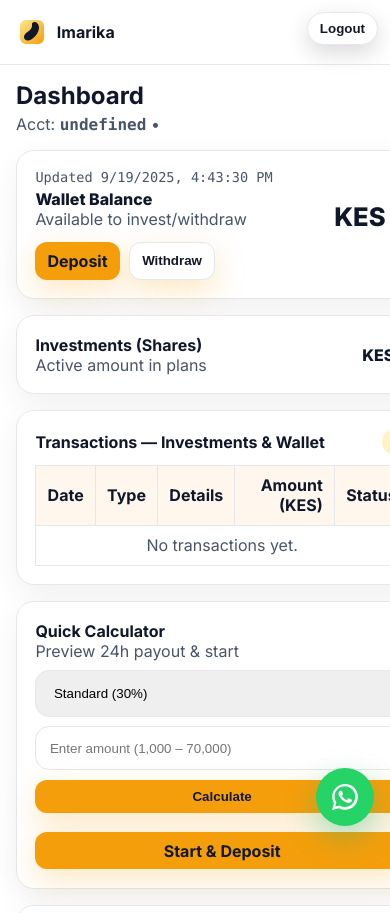
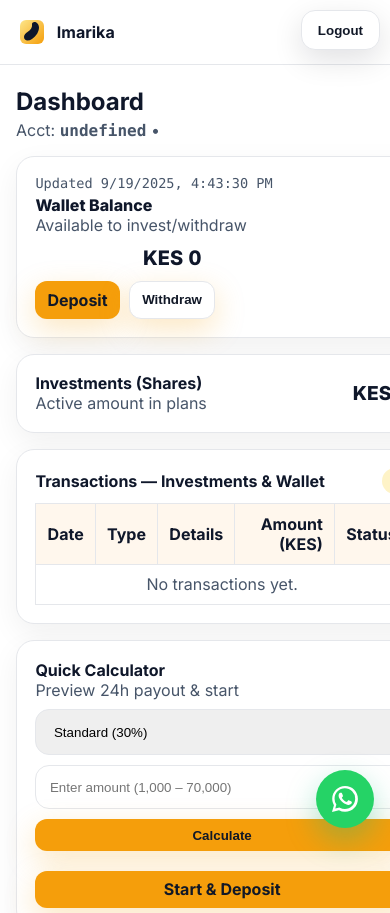
Before and after one commit to Masterkartel/imarika, a website: page public/dashboard.html in a window 390 px wide. Shown: the top 913 px of the page. Drawn offline with Linux system fonts and the light colour scheme; sample sign-in values are in the browser's storage.

Commit message:
Update dashboard.html

```diff
--- a/public/dashboard.html
+++ b/public/dashboard.html
@@ -1,10 +1,11 @@
 <!doctype html>
 <html lang="en">
-<meta charset="utf-8">
+<meta charset="utf-8" />
 <meta name="viewport" content="width=device-width, initial-scale=1" />
 <title>Dashboard | Imarika</title>
-<link rel="icon" href="/favicon.svg">
-<link href="https://fonts.googleapis.com/css2?family=Inter:wght@400;600;700;800&display=swap" rel="stylesheet">
+<link rel="icon" href="/favicon.svg" />
+<link href="https://fonts.googleapis.com/css2?family=Inter:wght@400;600;700;800&display=swap" rel="stylesheet" />
+
 <style>
   :root{
     --bg:#fff;--text:#0f172a;--muted:#475569;--line:#e5e7eb;--card:#fff;
@@ -14,45 +15,69 @@
   body{margin:0;background:var(--bg);color:var(--text);font-family:Inter,system-ui,-apple-system,Segoe UI,Roboto,Arial,sans-serif}
   a{text-decoration:none;color:inherit}
   .container{max-width:1120px;margin:0 auto;padding:0 1rem}
+
+  /* Header */
   header{position:sticky;top:0;background:rgba(255,255,255,.9);backdrop-filter:blur(8px);border-bottom:1px solid var(--line);z-index:40}
   .brand{display:flex;align-items:center;gap:.55rem;height:64px}
   .logo{height:32px;width:32px;border-radius:10px}
+
+  /* Buttons */
   .btn{display:inline-flex;align-items:center;justify-content:center;padding:.72rem 1rem;border-radius:14px;font-weight:700;background:var(--brand);color:#111827;border:0;cursor:pointer;box-shadow:0 10px 30px rgba(245,158,11,.25)}
   .btn-outline{background:#fff;border:1px solid var(--line)}
   .btn-slim{padding:.55rem .75rem;border-radius:12px}
+
+  /* Layout & cards */
   .grid{display:grid;gap:1rem}
   .grid2{grid-template-columns:1fr}
   @media(min-width:768px){.grid2{grid-template-columns:2fr 1fr}}
   .card{background:var(--card);border:1px solid var(--line);border-radius:18px;padding:1.15rem;box-shadow:0 10px 30px rgba(2,8,23,.06)}
+
+  /* Inputs */
   input,select,textarea{width:100%;padding:.85rem;border:1px solid var(--line);border-radius:14px;outline:none}
   input:focus,select:focus,textarea:focus{border-color:#cbd5e1;box-shadow:0 0 0 4px var(--ring)}
+
   .muted{color:var(--muted)}
   .mono{font-family:ui-monospace,Menlo,Consolas,monospace}
+
+  /* Tables */
   .table{width:100%;border-collapse:collapse}
   .table th,.table td{border:1px solid var(--line);padding:.6rem .7rem}
   .table th{background:#fff7ed}
   .badge{padding:.18rem .5rem;border-radius:999px;background:#fef3c7;color:#78350f;font-weight:800}
 
-  /* Mobile: pin Logout into top-right corner (small, no stretch) */
-  @media (max-width: 640px){
+  /* --- FIX #2: Wallet/Share amounts grow left, stay right-aligned --- */
+  #wallet, #shares{
+    display:block;
+    text-align:right;
+    white-space:nowrap;
+    font-variant-numeric: tabular-nums;
+    font-feature-settings: "tnum" 1, "lnum" 1;
+    line-height:1;
+  }
+  #wallet{ font-weight:800; font-size:clamp(1.25rem, 4.5vw, 1.6rem); min-width:12ch; }
+  #shares{ font-weight:800; font-size:1.2rem; min-width:10ch; }
+
+  /* --- FIX #1: Mobile pin Logout to top-right corner --- */
+  #logoutBtn{ align-self:flex-end }
+  @media (max-width:700px){
     #logoutBtn{
-      position:fixed;
-      right:calc(env(safe-area-inset-right, 0px) + 12px);
-      top:calc(env(safe-area-inset-top, 0px) + 12px);
-      left:auto; bottom:auto; width:auto; max-width:none;
-      z-index:90;
-      padding:.5rem .75rem;
-      border-radius:999px;
-      white-space:nowrap;
-      box-shadow:0 8px 22px rgba(2,8,23,.15);
-      backdrop-filter:blur(6px);
+      position:fixed; top:10px; right:10px; z-index:100;
+      box-shadow:0 10px 30px rgba(2,8,23,.12);
+      border-radius:14px;
     }
+    /* add extra top padding so a fixed button doesn't overlap content when page jumps */
+    main{padding-top:6px}
   }
 
-  /* Footer & floating WhatsApp (match homepage tone) */
+  /* Footer */
   footer{border-top:1px solid var(--line);padding:2.2rem 0;color:#475569;margin-top:2rem}
-  .wa-float{position:fixed;right:16px;bottom:18px;z-index:95}
-  .wa-btn{height:58px;width:58px;border-radius:999px;display:flex;align-items:center;justify-content:center;background:#25D366;color:#fff;box-shadow:0 12px 30px rgba(16,185,129,.35)}
+  .payRow{display:flex;align-items:center;gap:.6rem;flex-wrap:wrap}
+  .bankIcon{width:22px;height:22px}
+
+  /* Floating WhatsApp */
+  .wa-float{position:fixed;right:16px;bottom:16px;z-index:60}
+  .wa-btn{height:58px;width:58px;border-radius:999px;display:flex;align-items:center;justify-content:center;background:#25D366;color:#fff;
+    box-shadow:0 12px 30px rgba(16,185,129,.35)}
 </style>
 
 <body>
@@ -65,6 +90,7 @@
     </div>
   </header>
 
+  <main>
     <section>
       <div class="container">
         <h1 style="margin:1rem 0 .25rem">Dashboard</h1>
@@ -80,11 +106,8 @@
                   <div style="font-weight:800">Wallet Balance</div>
                   <div class="muted">Available to invest/withdraw</div>
                 </div>
-              <div style="text-align:right">
-                <div id="wallet" style="font-weight:800;font-size:1.6rem;line-height:1">KES 0</div>
+                <div><div id="wallet">KES 0</div></div>
               </div>
-            </div>
-
               <div style="margin-top:.8rem;display:flex;gap:.6rem;flex-wrap:wrap">
                 <a class="btn btn-slim" href="/deposit.html">Deposit</a>
                 <button class="btn btn-outline btn-slim" id="showWithdraw">Withdraw</button>
@@ -98,7 +121,7 @@
                   <strong>Investments (Shares)</strong>
                   <div class="muted">Active amount in plans</div>
                 </div>
-              <div style="font-weight:800" id="shares">KES 0</div>
+                <div><div id="shares">KES 0</div></div>
               </div>
             </div>
 
@@ -177,19 +200,20 @@
         </div>
       </div>
     </section>
+  </main>
 
-  <!-- Footer (same tone as homepage) -->
+  <!-- Footer -->
   <footer>
     <div class="container" style="display:flex;align-items:center;justify-content:space-between;gap:1rem;flex-wrap:wrap">
       <div style="display:flex;align-items:center;gap:.6rem">
         <img src="/favicon.svg" class="logo" alt="">
         <span>© <span id="y"></span> Imarika — <a class="muted" href="https://imarika.net">imarika.net</a></span>
       </div>
-      <div style="display:flex;align-items:center;gap:.6rem;flex-wrap:wrap">
+      <div class="payRow">
         <span class="muted">Payments Accepted:&nbsp;</span>
         <img src="/mpesa.png" alt="M-Pesa" style="height:60px;width:auto;vertical-align:middle">
         <span class="muted">·</span>
-        <svg width="22" height="22" viewBox="0 0 24 24" aria-hidden="true"><path fill="#334155" d="M3 10.5 12 5l9 5.5v7A1.5 1.5 0 0 1 19.5 19h-15A1.5 1.5 0 0 1 3 17.5z"/><path fill="#94a3b8" d="M12 7.2 5 11v6.5h14V11z"/></svg>
+        <svg class="bankIcon" viewBox="0 0 24 24" aria-hidden="true"><path fill="#334155" d="M3 10.5 12 5l9 5.5v7A1.5 1.5 0 0 1 19.5 19h-15A1.5 1.5 0 0 1 3 17.5z"/><path fill="#94a3b8" d="M12 7.2 5 11v6.5h14V11z"/></svg>
         <strong>Bank Transfer</strong>
       </div>
     </div>
@@ -199,13 +223,13 @@
   <div class="wa-float">
     <a class="wa-btn" href="https://wa.me/254701017246?text=Hello%20Imarika!" aria-label="Chat on WhatsApp" style="color:#fff">
       <svg aria-hidden="true" viewBox="0 0 24 24" width="26" height="26" fill="currentColor">
-        <path d="M20.52 3.48A11.94 11.94 0 0 0 12.06 0C5.52 0 .2 5.32.2 11.86c0 2.08.55 4.08 1.58 5.86L0 24l6.43-1.67a11.82 11.82 0 0 0 5.63 1.43h.01c6.54 0 11.86-5.32 11.86-11.86 0-3.17-1.23-6.14-3.41-8.42zM12.06 21.3h-.01a9.5 9.5 0 0 1-4.85-1.31l-.35-.2-3.82.99 1.02-3.73-.23-.38a9.46 9.46 0 0 1-1.45-5.01c0-5.23 4.26-9.49 9.51-9.49 2.54 0 4.93.99 6.72 2.78a9.43 9.43 0 0 1 2.78 6.71c0 5.23-4.26 9.49-9.52 9.49zm5.47-7.14c-.3-.15-1.77-.87-2.04-.97-.27-.1-.47-.15-.66.15s-.76.97-.92 1.17c-.17.2-.34.22-.63.07-.3-.15-1.26-.46-2.4-1.47-.89-.79-1.49-1.77-1.66-2.07-.17-.3-.02-.46.13-.61.13-.13.3-.34.45-.51.15-.17.2-.3.3-.5.1-.2.05-.37-.02-.53-.07-.15-.66-1.6-.91-2.18-.24-.58-.48-.5-.66-.51l-.56-.01c-.2 0-.53.08-.8.37-.27.3-1.05 1.02-1.05 2.49s 1.08 2.89 1.24 3.09c.15 .2 2.12 3.22 5.14 4.52 .72 .31 1.28 .5 1.72 .64 .72 .23 1.38 .2 1.9 .12 .58 -.09 1.77 -.72 2.02 -1.41 .25 -.69 .25 -1.28 .17 -1.41 -.08 -.13 -.28 -.21 -.58 -.36z"/>
+        <path d="M20.52 3.48A11.94 11.94 0 0 0 12.06 0C5.52 0 .2 5.32.2 11.86c0 2.08.55 4.08 1.58 5.86L0 24l6.43-1.67a11.82 11.82 0 0 0 5.63 1.43h.01c6.54 0 11.86-5.32 11.86-11.86 0-3.17-1.23-6.14-3.41-8.42zM12.06 21.3h-.01a9.5 9.5 0 0 1-4.85-1.31l-.35-.2-3.82.99 1.02-3.73-.23-.38a9.46 9.46 0 0 1-1.45-5.01c0-5.23 4.26-9.49 9.51-9.49 2.54 0 4.93.99 6.72 2.78a9.43 9.43 0 0 1 2.78 6.71c0 5.23-4.26 9.49-9.52 9.49zm5.47-7.14c-.3-.15-1.77-.87-2.04-.97-.27-.1-.47-.15-.66.15s-.76.97-.92 1.17c-.17.2-.34.22-.63.07-.3-.15-1.26-.46-2.4-1.47-.89-.79-1.49-1.77-1.66-2.07-.17-.3-.02-.46.13-.61.13-.13.3-.34.45-.51.15-.17.2-.3.3-.5.1-.2.05-.37-.02-.53-.07-.15-.66-1.6-.91-2.18-.24-.58-.48-.5-.66-.51l-.56-.01c-.2 0-.53.08-.8.37-.27.3-1.05 1.02-1.05 2.49s1.08 2.89 1.24 3.09c.15.2 2.12 3.22 5.14 4.52.72.31 1.28.5 1.72.64.72.23 1.38.2 1.9.12.58-.09 1.77-.72 2.02-1.41.25-.69.25-1.28.17-1.41-.08-.13-.28-.21-.58-.36z"/>
       </svg>
     </a>
   </div>
 
   <script>
-    // Footer year
+    // Year in footer
     const y = document.getElementById('y'); if (y) y.textContent = new Date().getFullYear();
 
     // ===== Helpers / Storage =====
@@ -276,12 +300,15 @@
       if(a<=0){ h.textContent='Enter amount.'; return; }
       if(a > (u.wallet||0)){ h.textContent='Insufficient wallet balance.'; return; }
 
-      u.wallet = (u.wallet||0) - a; // deduct & persist
+      // Deduct and persist
+      u.wallet = (u.wallet||0) - a;
       saveUser(u);
       show(u);
 
+      // Add TX
       addTx({ ts:Date.now(), type:'Withdrawal', detail:`To ${p}`, amount:-Math.abs(a), status:'Requested' });
-      h.textContent='Withdrawal request submitted.'; wAmt.value='';
+      h.textContent='Withdrawal request submitted.';
+      wAmt.value=''; // reset
     };
 
     // ===== Calculator with plan limits =====
@@ -320,6 +347,7 @@
       out.innerHTML = `Projected earnings in 24h: <strong style="color:var(--ok)">KES ${fmt(earn)}</strong> • Total: <strong>KES ${fmt(v.amt+earn)}</strong>`;
     };
 
+    // Add pending investment only when amount is valid
     startBtn.addEventListener('click', (e)=>{
       const v = validateAmount();
       if(!v){ e.preventDefault(); return; }
@@ -335,7 +363,9 @@
     // ===== Logout → Home =====
     document.getElementById('logoutBtn').onclick = ()=>{
       localStorage.removeItem('imarika_user');
-      window.location.href = '/'; // back to Home
+      // optionally also clear local history:
+      // localStorage.removeItem('imarika_tx'); localStorage.removeItem('imarika_loan_tx');
+      window.location.href = '/';  // back to Home
     };
 
     // ===== Gate: must be logged in =====
```
Lines whose indentation alone changed are shown as unchanged.
